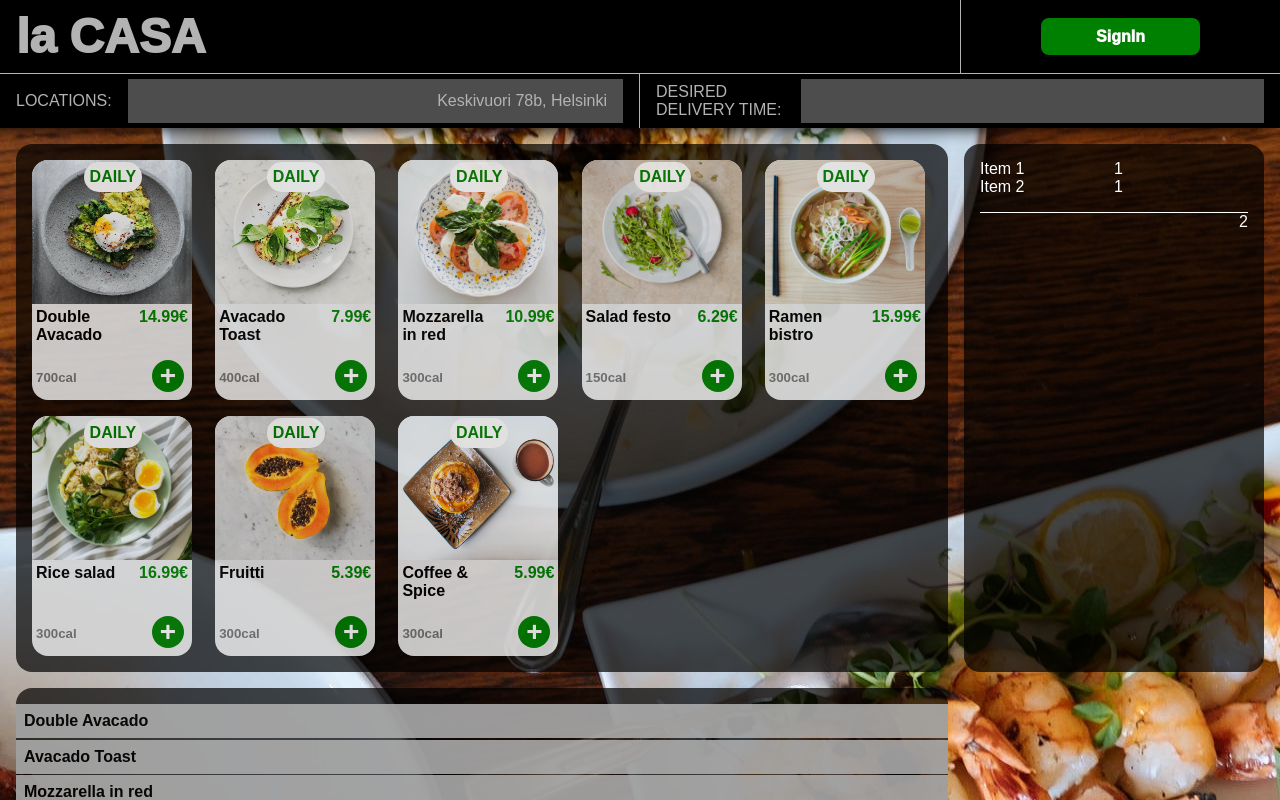
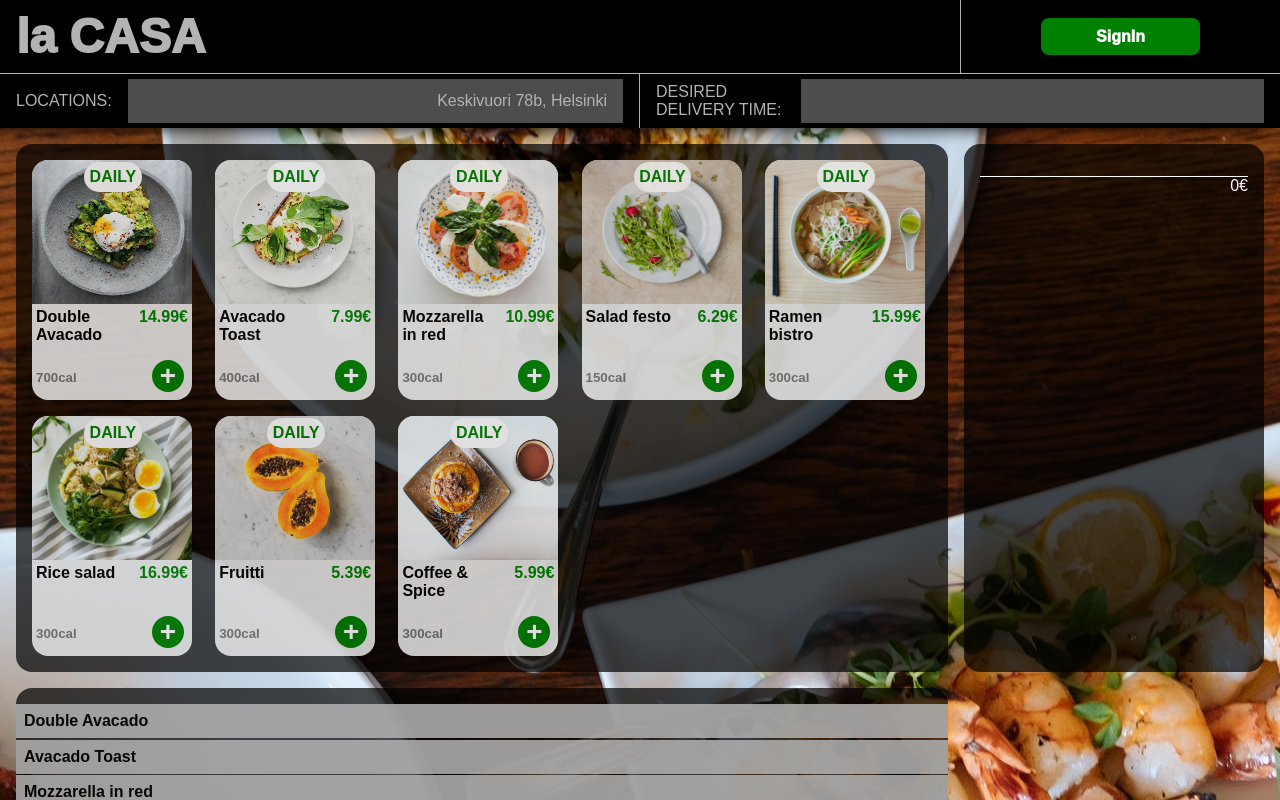
Before and after one commit to Kuovinen/Restaurant, a React (Create React App) app: page / in a window 1280 px wide. Shown: the top 800 px of the page. Built offline with nearby package versions, Linux system fonts and the light colour scheme.

Commit message:
added dish tab button logic and added order form logic

```diff
--- a/src/components/Main.js
+++ b/src/components/Main.js
@@ -3,20 +3,40 @@ import dishesList from "./dishes.js";
 import MenuItem from "./MenuItem.js";
 import menuItems from "./menu.js";
 import OrderItem from "./OrderItem.js";
+let menu = menuItems.map((element) => <MenuItem {...element} />);
 
-let dishes = dishesList.map((element) => <DishTab {...element} />);
-let menu = menuItems.map((element) => <MenuItem {...element} />);
-let order = [
-  <OrderItem title="Item 1" amount="1" />,
-  <OrderItem title="Item 2" amount="1" />,
-];
+export default function Header(props) {
+  let dishes = dishesList.map((element) => (
+    <DishTab
+      {...element}
+      id={element.key}
+      orderArray={props.orderArray}
+      setOrderArray={props.setOrderArray}
+    />
+  ));
 
-export default function Header() {
   return (
     <main>
       <div className="dishes">{dishes}</div>
       <div className="currentOrder">
-        {order} <div className="total">2</div>{" "}
+        {props.orderArray.map((element, index) => (
+          <OrderItem
+            key={index}
+            price={element.price}
+            title={element.name}
+            amount={element.amount}
+          /> //use KEY or maybe ID to later target specific element for removal
+        ))}
+        <div className="total">
+          {props.orderArray.reduce((previous, next) => {
+            console.log(typeof previous + " " + previous);
+            let result = parseFloat(previous) + next.price;
+            result = parseFloat(result);
+            result = result.toFixed(2);
+            return result;
+          }, 0)}
+          €
+        </div>{" "}
       </div>
       <div className="menu">{menu}</div>
     </main>
```
